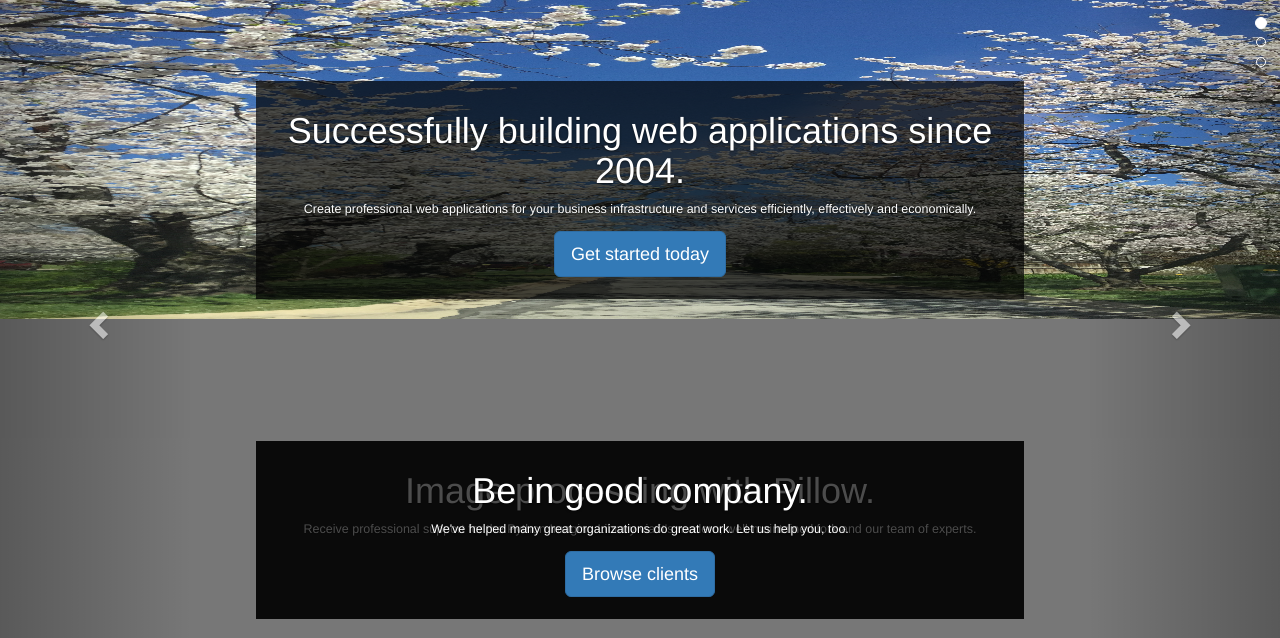
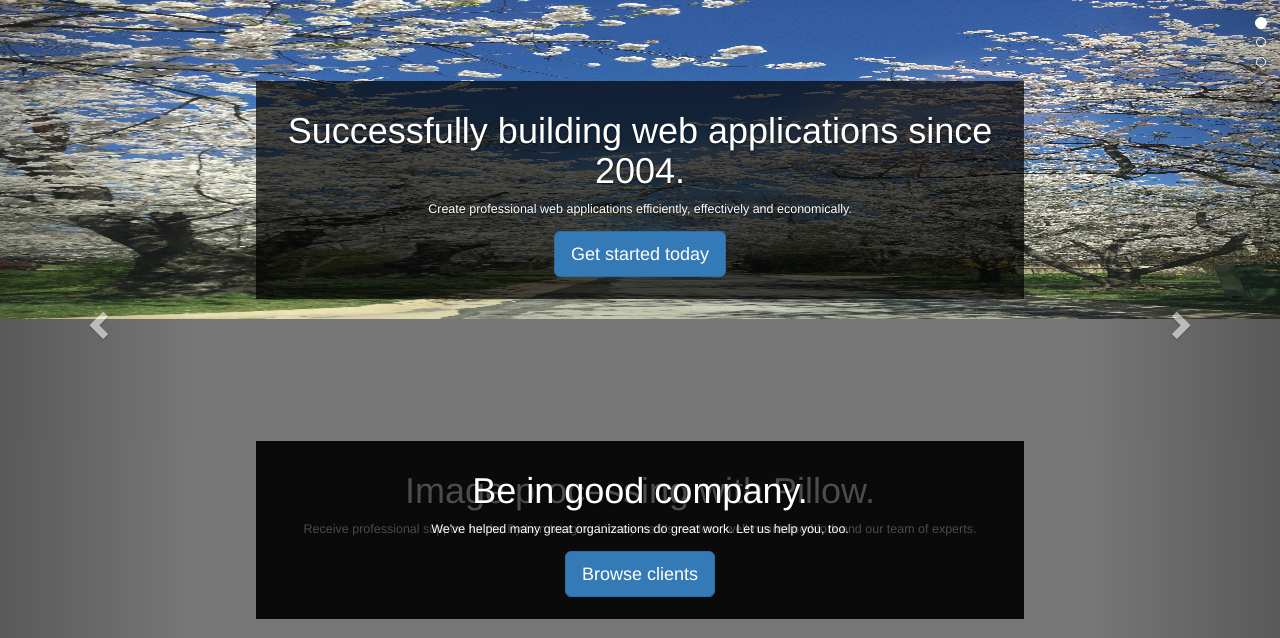
Before and after one commit to ACLARKNET/aclarknet-website, a Django app: template aclarknet/website/templates/home.html in a window 1280 px wide. Shown: the part 71-709 px from the top of the page. Run offline with Django 3.2, Linux system fonts and the light colour scheme; the template is opened without the code that fills it, so the values that code supplies are empty; some libraries are stand-ins or nearby versions.

Commit message:
Update home.html

```diff
--- a/aclarknet/website/templates/home.html
+++ b/aclarknet/website/templates/home.html
@@ -15,7 +15,7 @@
           <div class="container">
             <div class="carousel-caption text-xs-left text-over-image">
               <h1>Successfully building web applications since 2004.</h1>
-              <p>Create professional web applications for your business infrastructure and services efficiently, effectively and economically.</p>
+              <p>Create professional web applications efficiently, effectively and economically.</p>
               <p><a class="btn btn-lg btn-primary" href="{% url 'contact' %}" role="button">Get started today</a></p>
             </div>
           </div>
```
